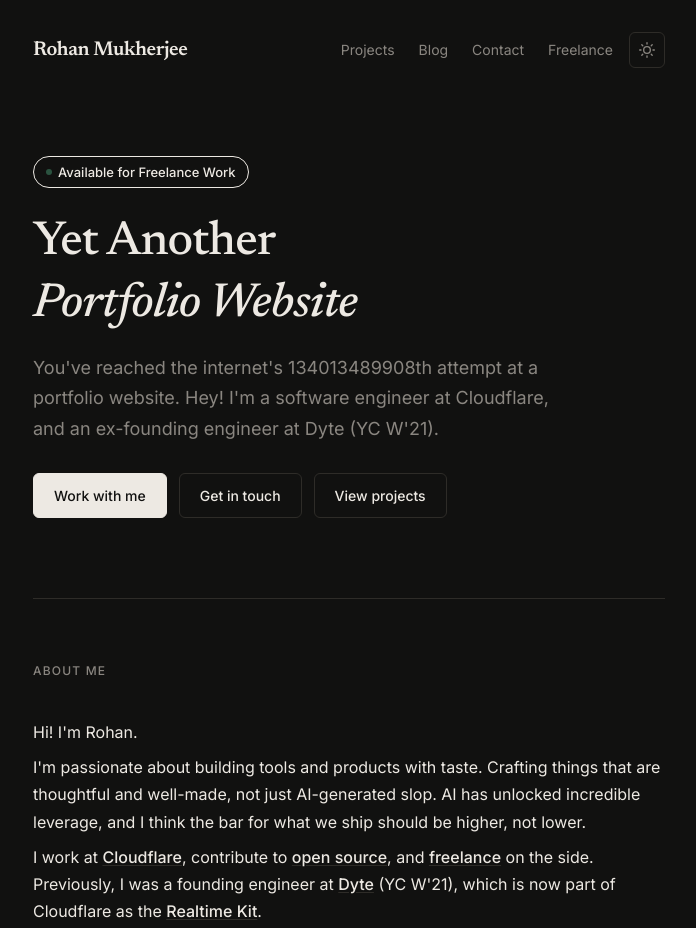
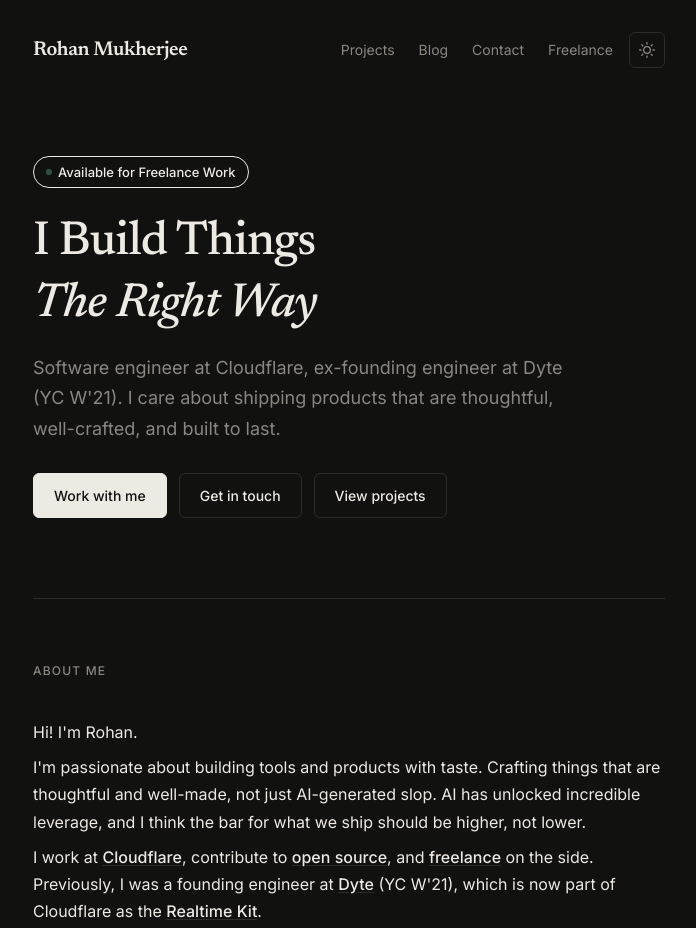
Before and after one commit to roerohan/yet-another-portfolio, an Astro site: page / in a window 1280 px wide. Shown: the top 928 px of the page, without its empty margins (291-987 px from the left). Built offline with nearby package versions, Linux system fonts and the light colour scheme; Astro itself is replaced by a stand-in of ours; no server answers.

Commit message:
update: rework homepage hero title and subtext to emphasize builder identity

```diff
--- a/src/pages/index.astro
+++ b/src/pages/index.astro
@@ -80,11 +80,11 @@
       Available for Freelance Work
     </a>
     <h1 style="font-size: clamp(2rem, 5vw, 3rem); letter-spacing: -0.02em; margin-bottom: 1rem;">
-      Yet Another<br/>
-      <em style="font-style: italic;">Portfolio Website</em>
+      I Build Things<br/>
+      <em style="font-style: italic;">The Right Way</em>
     </h1>
     <p style="font-size: 1.125rem; color: var(--muted); max-width: 540px; line-height: 1.7;">
-      You've reached the internet's 134013489908th attempt at a portfolio website. Hey! I'm a software engineer at Cloudflare, and an ex-founding engineer at Dyte (YC W'21).
+      Software engineer at Cloudflare, ex-founding engineer at Dyte (YC W'21). I care about shipping products that are thoughtful, well-crafted, and built to last.
     </p>
     <div style="display: flex; flex-wrap: wrap; gap: 0.75rem; margin-top: 1.75rem;">
       <a href="/freelance" class="btn btn--primary">Work with me</a>
```
